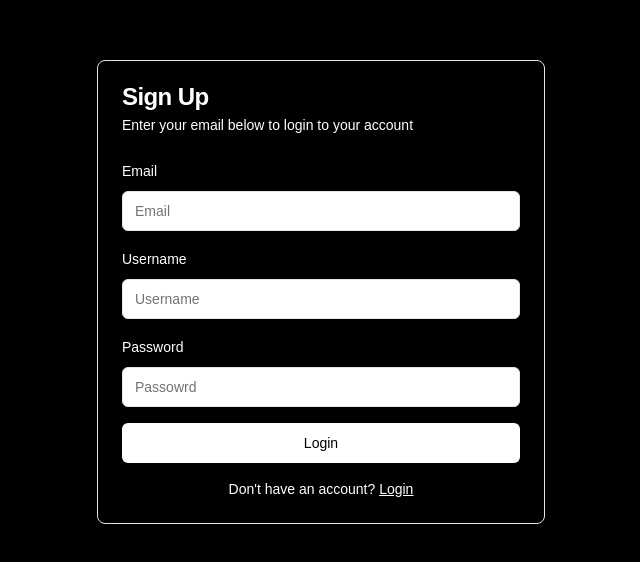
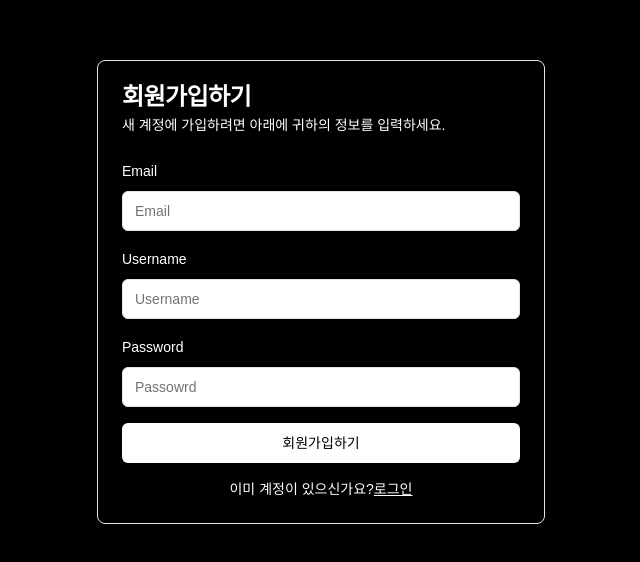
Before and after one commit to azizismailov872/shopping-nextjs, a Next.js app: page /sign-up in a window 1280 px wide. Shown: the part 108-670 px from the top of the page, without its empty margins (319-959 px from the left). Built offline with nearby package versions, Linux system fonts and the light colour scheme.

Commit message:
Small changes

```diff
--- a/app/dashboard/page.tsx
+++ b/app/dashboard/page.tsx
@@ -1,14 +1,7 @@
-import { createClient } from "@/utils/supabase/server";
 import { redirect } from "next/navigation";
 
 export default async function Page() {
-    const supabase = await createClient();
-
-	// const { error } = await supabase.auth.signOut()
-
-    // if(!error) {
-    //     redirect('/')
-    // }
+    redirect('/dashboard/products')
 
     return <div>hello world</div>;
 }
--- a/app/dashboard/products/page.tsx
+++ b/app/dashboard/products/page.tsx
@@ -29,9 +29,9 @@ export default async function Page({
         <div>
             <div className="flex justify-between items-center mb-6 pr-2">
                 <div>
-                    <h2 className="text-2xl font-bold tracking-tight mb-2">Products</h2>
+                    <h2 className="text-2xl font-bold tracking-tight mb-2">제품</h2>
                     <p className="text-muted-foreground">
-                        Here&apos;s a list of your tasks for this month!
+                        모든 제품 목록은 다음과 같습니다.
                     </p>
                 </div>
                 <Link className="px-4 h-9 max-h-9 flex justify-center items-center border border-black font-bold" href={'/dashboard/products/create'}>추가하다</Link>
--- a/components/auth/LoginForm.tsx
+++ b/components/auth/LoginForm.tsx
@@ -51,9 +51,9 @@ export default function LoginForm() {
     return (
         <Card className="mx-auto max-w-md w-full bg-black border text-white">
             <CardHeader>
-                <CardTitle className="text-2x">Login</CardTitle>
+                <CardTitle className="text-2x">로그인</CardTitle>
                 <CardDescription className="text-white">
-                    Enter your email below to login to your account
+                    귀하의 계정에 로그인하려면 아래에 이메일을 입력하세요.
                 </CardDescription>
             </CardHeader>
             <CardContent>
@@ -98,9 +98,9 @@ export default function LoginForm() {
                             </Button>
                         </div>
                         <div className="mt-4 text-center text-sm">
-                            Don&apos;t have an account?{" "}
+                            계정이 없습니까?
                             <Link href="/sign-up" className="underline">
-                                Sign Up
+                                회원가입하기
                             </Link>
                         </div>
                     </form>
--- a/components/auth/SignUpForm.tsx
+++ b/components/auth/SignUpForm.tsx
@@ -47,9 +47,9 @@ export default function SignUpForm() {
     return (
         <Card className="mx-auto max-w-md w-full bg-black border text-white">
             <CardHeader>
-                <CardTitle className="text-2x">Sign Up</CardTitle>
+                <CardTitle className="text-2x">회원가입하기</CardTitle>
                 <CardDescription className="text-white">
-                    Enter your email below to login to your account
+                    새 계정에 가입하려면 아래에 귀하의 정보를 입력하세요.
                 </CardDescription>
             </CardHeader>
             <CardContent>
@@ -105,13 +105,13 @@ export default function SignUpForm() {
                                 variant={"secondary"}
                                 className="w-full hover:bg-white bg-white text-black"
                             >
-                                Login
+                                회원가입하기
                             </Button>
                         </div>
                         <div className="mt-4 text-center text-sm">
-                            Don&apos;t have an account?{" "}
+                            이미 계정이 있으신가요?
                             <Link href="/login" className="underline">
-                                Login
+                                로그인
                             </Link>
                         </div>
                     </form>
--- a/components/dashboard/app-sidebar.tsx
+++ b/components/dashboard/app-sidebar.tsx
@@ -65,7 +65,7 @@ export function AppSidebar({ currentUser, ...props }:AppSidebarProps) {
                                 </div>
                                 <div className="grid flex-1 text-left text-sm leading-tight">
                                     <span className="truncate font-semibold">
-                                        Acme Inc
+                                        MussarovShop
                                     </span>
                                 </div>
                             </a>
--- a/components/header/Header.tsx
+++ b/components/header/Header.tsx
@@ -22,7 +22,7 @@ const Header = async ({user,cartList}: Props) => {
                         </Link>
                     </div>
 
-                    <div className="md:flex md:items-center md:gap-12">
+                    <div className="flex items-center gap-12">
                         <AuthButtons user={user} />
                         {
                             user && (
```
